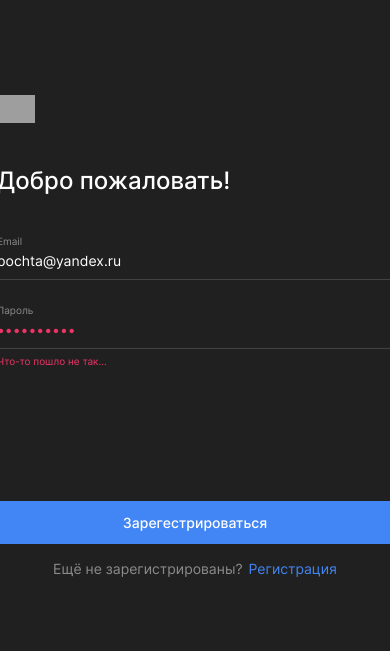
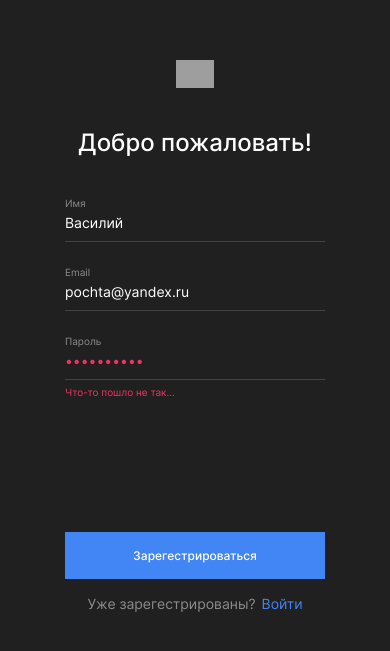
Before and after one commit to Rudokopov/app-explorer-movies-frontend, a React (Create React App) app: page /signup in a window 390 px wide. Shown: the part 121-772 px from the top of the page. Built offline with nearby package versions, Linux system fonts and the light colour scheme; grey boxes are pictures that could not be loaded.

Commit message:
feat: Обновил readme, проект готов к деплою и оценке

```diff
--- a/src/components/Card/Card.tsx
+++ b/src/components/Card/Card.tsx
@@ -29,8 +29,8 @@ const Card: React.FC<CardProps> = (props) => {
               <rect x="6" y="3" width="16" height="16" rx="8" fill="#313131" />
             </g>
             <path
-              fill-rule="evenodd"
-              clip-rule="evenodd"
+              fillRule="evenodd"
+              clipRule="evenodd"
               d="M14 17C17.3137 17 20 14.3137 20 11C20 7.68629 17.3137 5 14 5C10.6863 5 8 7.68629 8 11C8 14.3137 10.6863 17 14 17ZM14 19C18.4183 19 22 15.4183 22 11C22 6.58172 18.4183 3 14 3C9.58172 3 6 6.58172 6 11C6 15.4183 9.58172 19 14 19Z"
               fill="white"
             />
@@ -42,9 +42,9 @@ const Card: React.FC<CardProps> = (props) => {
                 width="28"
                 height="28"
                 filterUnits="userSpaceOnUse"
-                color-interpolation-filters="sRGB"
+                colorInterpolationFilters="sRGB"
               >
-                <feFlood flood-opacity="0" result="BackgroundImageFix" />
+                <feFlood floodOpacity="0" result="BackgroundImageFix" />
                 <feColorMatrix
                   in="SourceAlpha"
                   type="matrix"
@@ -80,8 +80,8 @@ const Card: React.FC<CardProps> = (props) => {
             xmlns="http://www.w3.org/2000/svg"
           >
             <path
-              fill-rule="evenodd"
-              clip-rule="evenodd"
+              fillRule="evenodd"
+              clipRule="evenodd"
               d="M7.99951 8.94287L10.3566 11.2999L11.4172 10.2393L9.06017 7.88221L11.2994 5.64295L10.2388 4.58229L7.99951 6.82155L5.76037 4.58241L4.69971 5.64307L6.93885 7.88221L4.58192 10.2391L5.64258 11.2998L7.99951 8.94287Z"
               fill="white"
             />
--- a/src/components/Cards/cards.module.scss
+++ b/src/components/Cards/cards.module.scss
@@ -11,11 +11,20 @@
     margin-right: 30px;
     margin-left: 30px;
   }
+
+  @media (max-width: 550px) {
+    margin-right: 14px;
+    margin-left: 14px;
+  }
 }
 
 .button__container {
   display: flex;
   justify-content: center;
+
+  @media (max-width: 550px) {
+    margin-bottom: 79px;
+  }
 
   button {
     all: unset;
@@ -32,6 +41,10 @@
     cursor: pointer;
     text-align: center;
 
+    @media (max-width: 550px) {
+      width: 240px;
+    }
+
     &:focus {
       border: 1px solid #fff;
     }
--- a/src/components/Error/error.module.scss
+++ b/src/components/Error/error.module.scss
@@ -26,7 +26,7 @@
 
 .button {
   all: unset;
-  margin-top: 184px;
+
   cursor: pointer;
   font-family: Inter;
   font-size: 14px;
@@ -34,4 +34,26 @@
   line-height: 17px;
   text-align: center;
   color: #4285f4;
+  transform: translate(0, 184px);
+  transition: opacity 0.5s ease;
+
+  &_link {
+    all: unset;
+    transition: opacity 0.5s ease;
+    &:focus {
+      border: 1px solid #fff;
+    }
+    &:hover {
+      opacity: 0.5;
+    }
+  }
+
+  @media (max-width: 768px) {
+    margin-top: 0;
+    transform: translate(0, 158px);
+  }
+
+  @media (max-width: 550px) {
+    transform: translate(0, 284px);
+  }
 }
--- a/src/components/Error/index.tsx
+++ b/src/components/Error/index.tsx
@@ -1,5 +1,6 @@
 import React from "react";
 import styles from "./error.module.scss";
+import { Link } from "react-router-dom";
 
 const Error: React.FC = () => {
   return (
@@ -7,7 +8,10 @@ const Error: React.FC = () => {
       <h1 className={styles.title}>404</h1>
       <p className={styles.paragraph}>Страница не найдена</p>
       <button className={styles.button} type="button">
-        Назад
+        <Link className={styles.button_link} to="/">
+          {" "}
+          Назад{" "}
+        </Link>
       </button>
     </div>
   );
--- a/src/components/Header/Header.tsx
+++ b/src/components/Header/Header.tsx
@@ -4,6 +4,7 @@ import styles from "./header.module.scss";
 import profileLogo from "../../images/profile-logo.png";
 import burgerIcon from "../../images/burger.svg";
 import BurgerMenu from "../BurgerMenu";
+import { Link } from "react-router-dom";
 
 const Header: React.FC = () => {
   const [isLoggin, setLoggin] = useState(true);
--- a/src/components/Search/search.module.scss
+++ b/src/components/Search/search.module.scss
@@ -5,6 +5,10 @@
   justify-content: center;
   align-items: center;
   border-bottom: 1px solid #424242;
+
+  @media (max-width: 550px) {
+    margin-bottom: 40px;
+  }
 }
 
 .form {
@@ -49,6 +53,10 @@
     color: #fff;
     background-color: #4285f4;
 
+    @media (max-width: 550px) {
+      height: 48px;
+    }
+
     &:focus {
       border: 1px solid #fff;
     }
--- a/src/components/SubmitForm/index.tsx
+++ b/src/components/SubmitForm/index.tsx
@@ -1,6 +1,7 @@
 import React from "react";
 import logo from "../../images/logo.svg";
 import styles from "./submitform.module.scss";
+import { Link } from "react-router-dom";
 
 type UserFormProps = {
   title: "Добро пожаловать!" | "Рады видеть!";
@@ -18,7 +19,7 @@ const UserForm: React.FC<UserFormProps> = (props) => {
         <h2 className={styles.title}>{title}</h2>
         <form onSubmit={submitOption} className={styles.form}>
           <fieldset className={styles.form__container}>
-            {formType === "auth" && (
+            {formType === "reg" && (
               <>
                 <label className={styles.form__label} htmlFor="name">
                   Имя
@@ -32,7 +33,6 @@ const UserForm: React.FC<UserFormProps> = (props) => {
                 />
               </>
             )}
-
             <label className={styles.form__label} htmlFor="email">
               Email
             </label>
@@ -64,15 +64,21 @@ const UserForm: React.FC<UserFormProps> = (props) => {
           {formType === "auth" ? (
             <>
               <p className={styles.tools__paragraph}>
-                Уже зарегестрированы?
-                <span className={styles.tools__paragraph_link}>Войти</span>
+                Ещё не зарегистрированы?
+                <Link to="/signup" className={styles.tools__paragraph_link}>
+                  Регистрация
+                </Link>
               </p>
             </>
           ) : (
-            <p className={styles.tools__paragraph}>
-              Ещё не зарегистрированы?
-              <span className={styles.tools__paragraph_link}>Регистрация</span>
-            </p>
+            <>
+              <p className={styles.tools__paragraph}>
+                Уже зарегестрированы?
+                <Link to="/signin" className={styles.tools__paragraph_link}>
+                  Войти
+                </Link>
+              </p>
+            </>
           )}
         </div>
       </div>
--- a/src/components/SubmitForm/submitform.module.scss
+++ b/src/components/SubmitForm/submitform.module.scss
@@ -9,10 +9,21 @@
   }
 }
 
+.content {
+  @media (max-width: 550px) {
+    display: flex;
+    flex-direction: column;
+  }
+}
+
 .image {
   align-self: flex-start;
   margin: 70px 0 40px 0;
   max-width: 38px;
+
+  @media (max-width: 550px) {
+    align-self: center;
+  }
 }
 
 .title {
@@ -24,6 +35,10 @@
   font-weight: 500;
   line-height: 29px;
   color: #fff;
+
+  @media (max-width: 550px) {
+    align-self: center;
+  }
 }
 
 .form {
@@ -52,6 +67,17 @@
     line-height: 17px;
     color: #fff;
 
+    &:focus {
+      border: 1px solid #fff;
+    }
+    &:hover {
+      opacity: 0.5;
+    }
+
+    @media (max-width: 550px) {
+      width: 260px;
+    }
+
     &:last-of-type {
       margin-bottom: 6px;
     }
@@ -69,6 +95,8 @@
 }
 
 .form__container {
+  margin: 0;
+  padding: 0;
   all: unset;
   display: flex;
   flex-direction: column;
@@ -95,6 +123,18 @@
     text-align: center;
     color: #fff;
     background-color: #4285f4;
+
+    &:focus {
+      border: 1px solid #fff;
+    }
+    &:hover {
+      opacity: 0.5;
+    }
+
+    @media (max-width: 550px) {
+      padding: 15px 68px;
+      font-size: 12px;
+    }
   }
 
   &__paragraph {
@@ -108,8 +148,16 @@
     color: #8b8b8b;
 
     &_link {
+      all: unset;
       margin-left: 6px;
       color: #4285f4;
+
+      &:focus {
+        border: 1px solid #fff;
+      }
+      &:hover {
+        opacity: 0.5;
+      }
     }
   }
 }
--- a/src/components/UserInfo/userinfo.module.scss
+++ b/src/components/UserInfo/userinfo.module.scss
@@ -18,10 +18,6 @@
   font-weight: 500;
   line-height: 29px;
   color: #fff;
-
-  @media (max-width: 768px) {
-    margin-top: 0;
-  }
 }
 
 .list {
@@ -31,6 +27,10 @@
   padding: 0;
   display: flex;
   flex-direction: column;
+
+  @media (max-width: 768px) {
+    width: 260px;
+  }
 
   &__item {
     display: flex;
@@ -59,6 +59,10 @@
   margin-top: 250px;
   display: flex;
   flex-direction: column;
+
+  @media (max-width: 768px) {
+    margin-top: 0;
+  }
 }
 
 .button {
```
Also changed, not shown: 1 other file (tests, documents, lock files or other folders).
